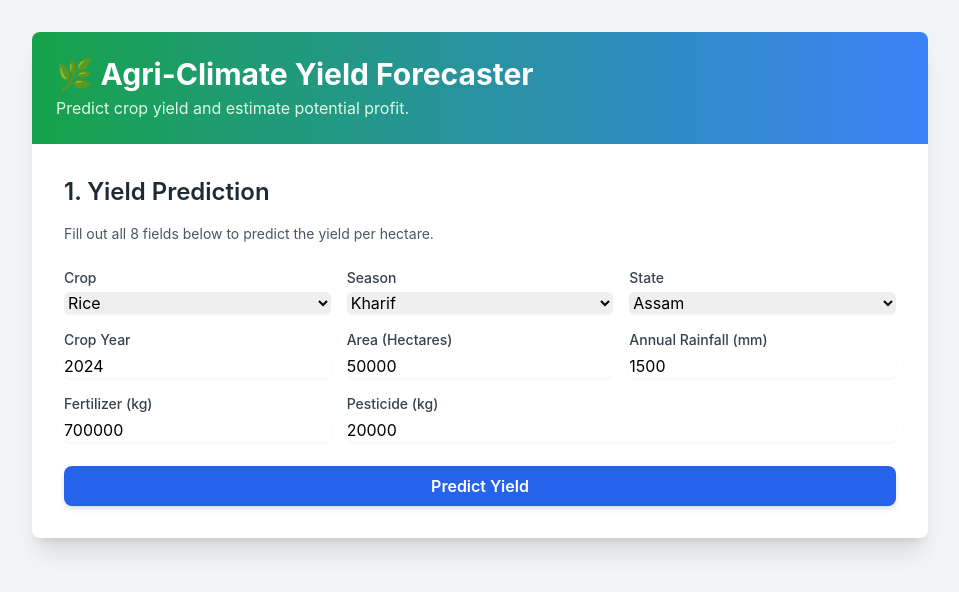
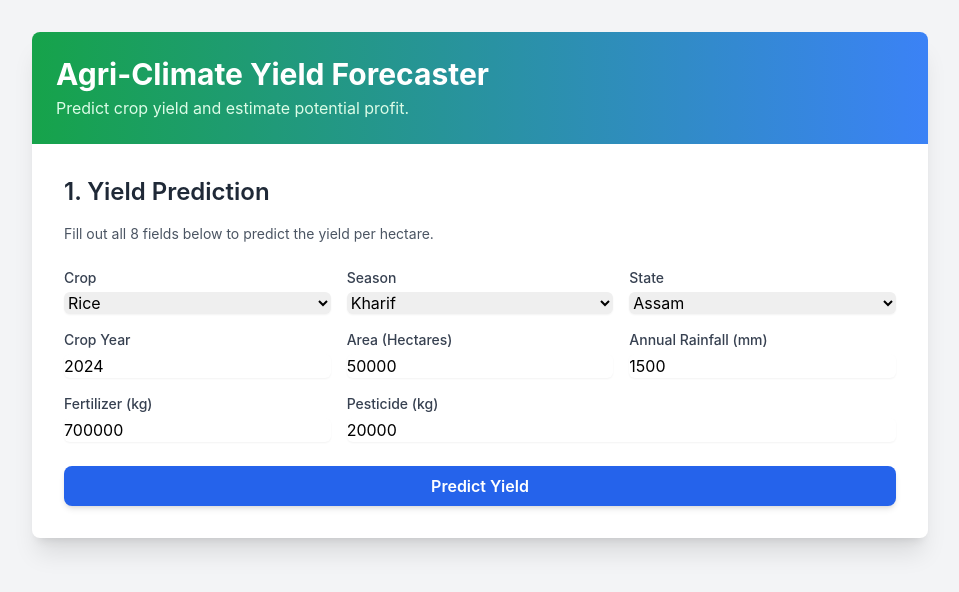
Before and after one commit to TechJitu/For-Farmer, a plain HTML site: page index.html in a window 1280 px wide. Shown: the whole page, without its empty margins (160-1119 px from the left). Drawn offline with nearby package versions, Linux system fonts and the light colour scheme.

Commit message:
Update index.html

```diff
--- a/index.html
+++ b/index.html
@@ -33,7 +33,7 @@
 
     <div class="max-w-4xl mx-auto bg-white rounded-lg shadow-xl overflow-hidden">
         <header class="bg-gradient-to-r from-green-600 to-blue-500 p-6">
-            <h1 class="text-3xl font-bold text-white">🌿 Agri-Climate Yield Forecaster</h1>
+            <h1 class="text-3xl font-bold text-white">Agri-Climate Yield Forecaster</h1>
             <p class="text-green-100 mt-1">Predict crop yield and estimate potential profit.</p>
         </header>
 
```
